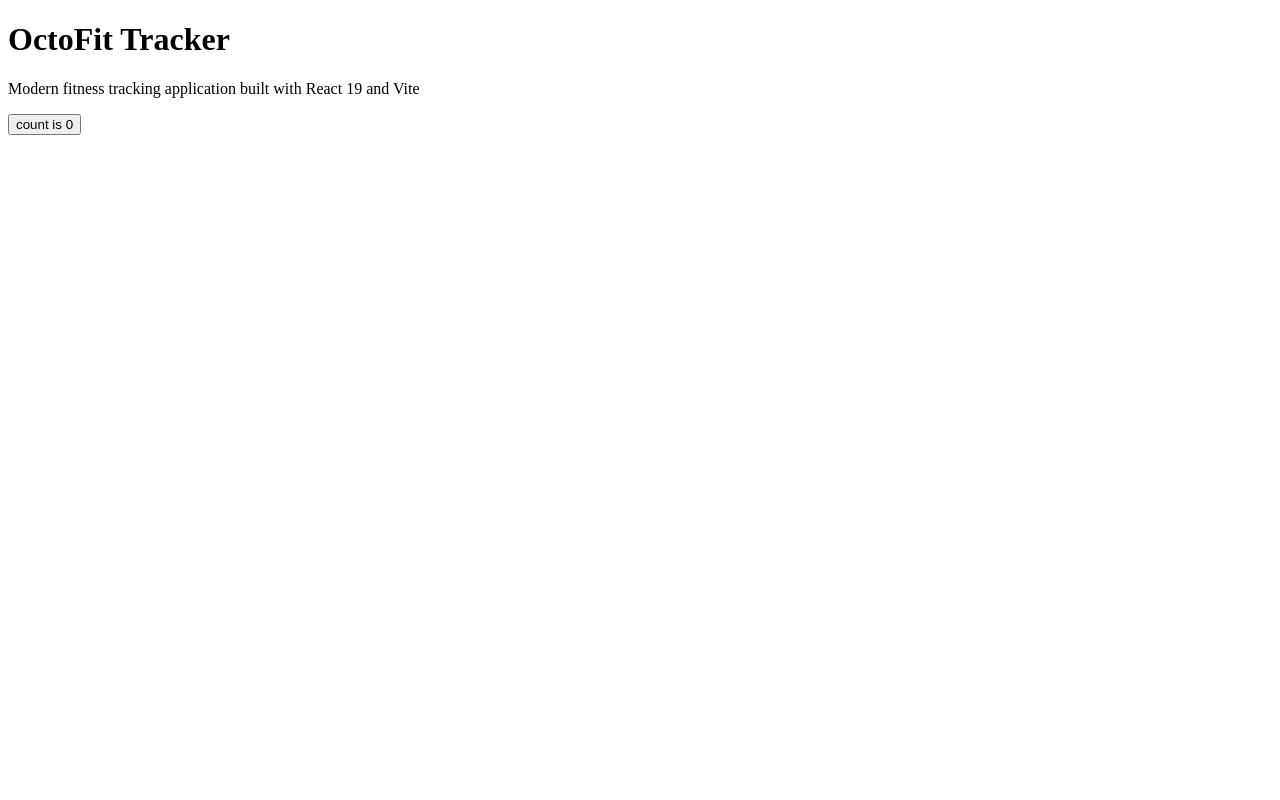
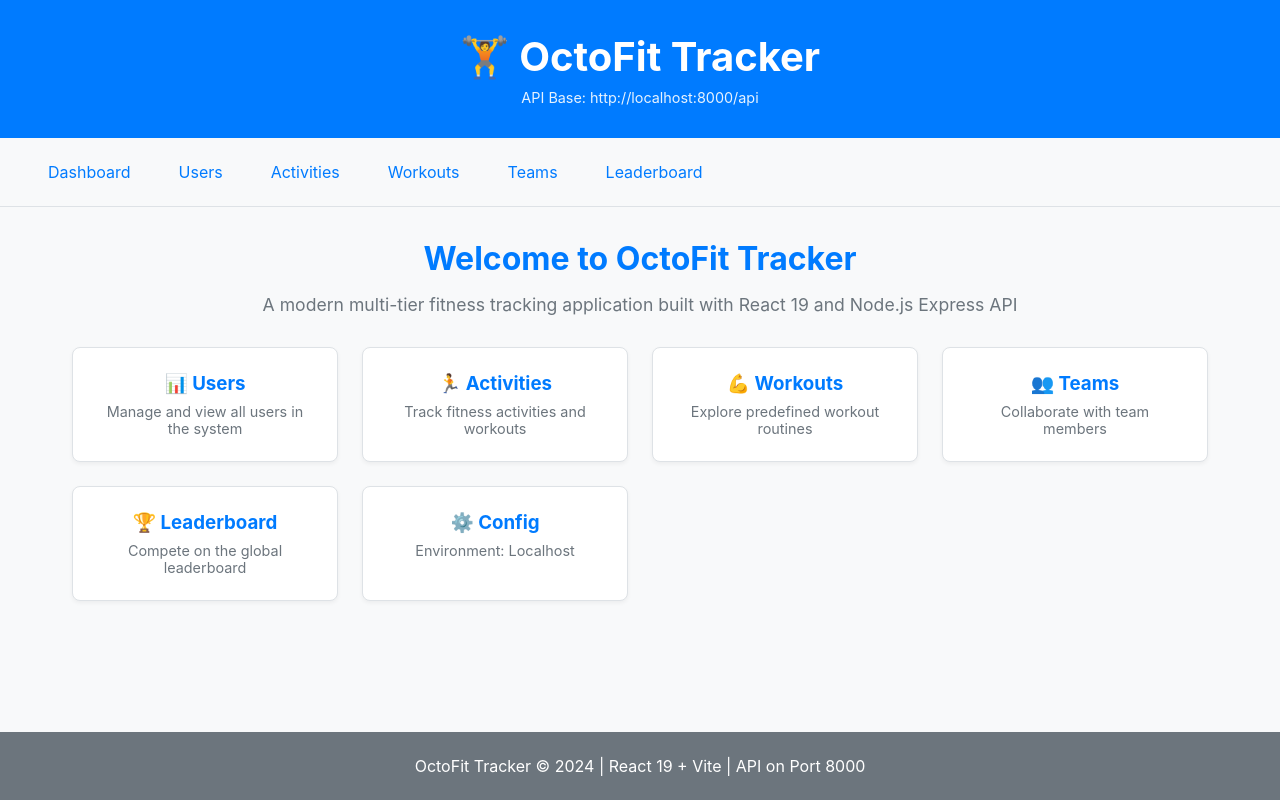
Before and after one commit to SurbhiS0124/skills-build-applications-w-copilot-agent-mode, a React (Vite) app in the folder octofit-tracker/frontend/: page / in a window 1280 px wide. Built offline with nearby package versions, Linux system fonts and the light colour scheme.

Commit message:
Update App.jsx with routing and components

```diff
--- a/octofit-tracker/frontend/src/App.jsx
+++ b/octofit-tracker/frontend/src/App.jsx
@@ -1,15 +1,80 @@
-import { useState } from 'react'
+import { BrowserRouter as Router, Routes, Route, Link } from 'react-router-dom'
+import { API_BASE_URL } from './api'
+import Users from './components/Users'
+import Activities from './components/Activities'
+import Workouts from './components/Workouts'
+import Teams from './components/Teams'
+import Leaderboard from './components/Leaderboard'
+import './App.css'
 
 function App() {
-  const [count, setCount] = useState(0)
+  return (
+    <Router>
+      <div className="app">
+        <header className="app-header">
+          <h1>🏋️ OctoFit Tracker</h1>
+          <p className="api-info">API Base: {API_BASE_URL}</p>
+        </header>
 
+        <nav className="app-nav">
+          <Link to="/" className="nav-link">Dashboard</Link>
+          <Link to="/users" className="nav-link">Users</Link>
+          <Link to="/activities" className="nav-link">Activities</Link>
+          <Link to="/workouts" className="nav-link">Workouts</Link>
+          <Link to="/teams" className="nav-link">Teams</Link>
+          <Link to="/leaderboard" className="nav-link">Leaderboard</Link>
+        </nav>
+
+        <main className="app-main">
+          <Routes>
+            <Route path="/" element={<Dashboard />} />
+            <Route path="/users" element={<Users />} />
+            <Route path="/activities" element={<Activities />} />
+            <Route path="/workouts" element={<Workouts />} />
+            <Route path="/teams" element={<Teams />} />
+            <Route path="/leaderboard" element={<Leaderboard />} />
+          </Routes>
+        </main>
+
+        <footer className="app-footer">
+          <p>OctoFit Tracker © 2024 | React 19 + Vite | API on Port 8000</p>
+        </footer>
+      </div>
+    </Router>
+  )
+}
+
+function Dashboard() {
   return (
-    <div>
-      <h1>OctoFit Tracker</h1>
-      <p>Modern fitness tracking application built with React 19 and Vite</p>
-      <button onClick={() => setCount(count + 1)}>
-        count is {count}
-      </button>
+    <div className="dashboard">
+      <h2>Welcome to OctoFit Tracker</h2>
+      <p>A modern multi-tier fitness tracking application built with React 19 and Node.js Express API</p>
+      <div className="dashboard-grid">
+        <div className="dashboard-card">
+          <h3>📊 Users</h3>
+          <p>Manage and view all users in the system</p>
+        </div>
+        <div className="dashboard-card">
+          <h3>🏃 Activities</h3>
+          <p>Track fitness activities and workouts</p>
+        </div>
+        <div className="dashboard-card">
+          <h3>💪 Workouts</h3>
+          <p>Explore predefined workout routines</p>
+        </div>
+        <div className="dashboard-card">
+          <h3>👥 Teams</h3>
+          <p>Collaborate with team members</p>
+        </div>
+        <div className="dashboard-card">
+          <h3>🏆 Leaderboard</h3>
+          <p>Compete on the global leaderboard</p>
+        </div>
+        <div className="dashboard-card">
+          <h3>⚙️ Config</h3>
+          <p>Environment: {import.meta.env.VITE_CODESPACE_NAME ? 'Codespaces' : 'Localhost'}</p>
+        </div>
+      </div>
     </div>
   )
 }
```
